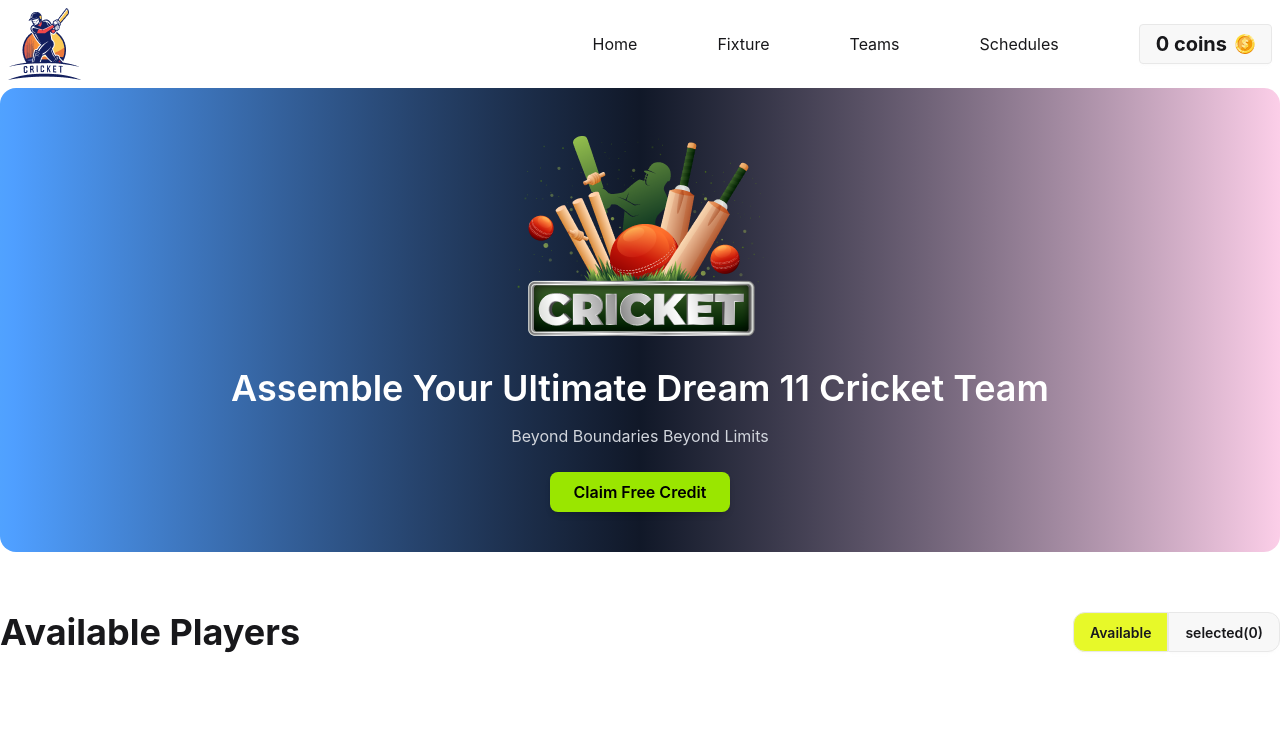
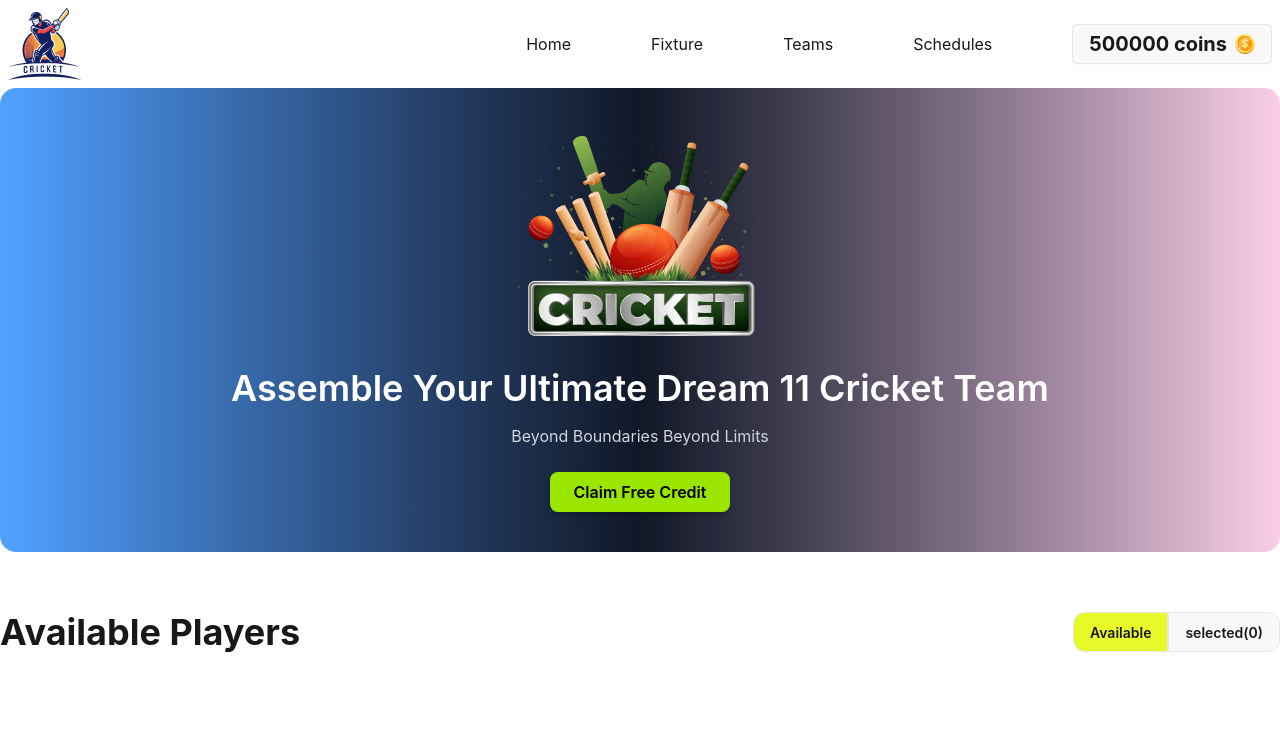
Before and after one commit to mahmudul194/BPL-Dream-11, a React (Vite) app: page / in a window 1280 px wide. Shown: the top 750 px of the page. Built offline with nearby package versions, Linux system fonts and the light colour scheme.

Commit message:
added coins dynamically to the navbar

```diff
--- a/src/components/Navbar/Navbar.jsx
+++ b/src/components/Navbar/Navbar.jsx
@@ -2,7 +2,7 @@ import React from "react";
 import dollarImg from "../../assets/dollar 1.png"
 import navLogo from "../../assets/logo.png"
 
-const Navbar = () => {
+const Navbar = ({coin}) => {
   return (
     <div className="container mx-auto" >
       <div className="navbar bg-base-100">
@@ -17,7 +17,7 @@ const Navbar = () => {
             <a href="#">Teams</a>
             <a href="#">Schedules</a>
           <button className="btn flex justify-between items-center gap-2 font-bold text-xl">
-            0 coins
+            {coin} coins
             <img src={dollarImg} alt="" />
           </button>
         </div>
```
